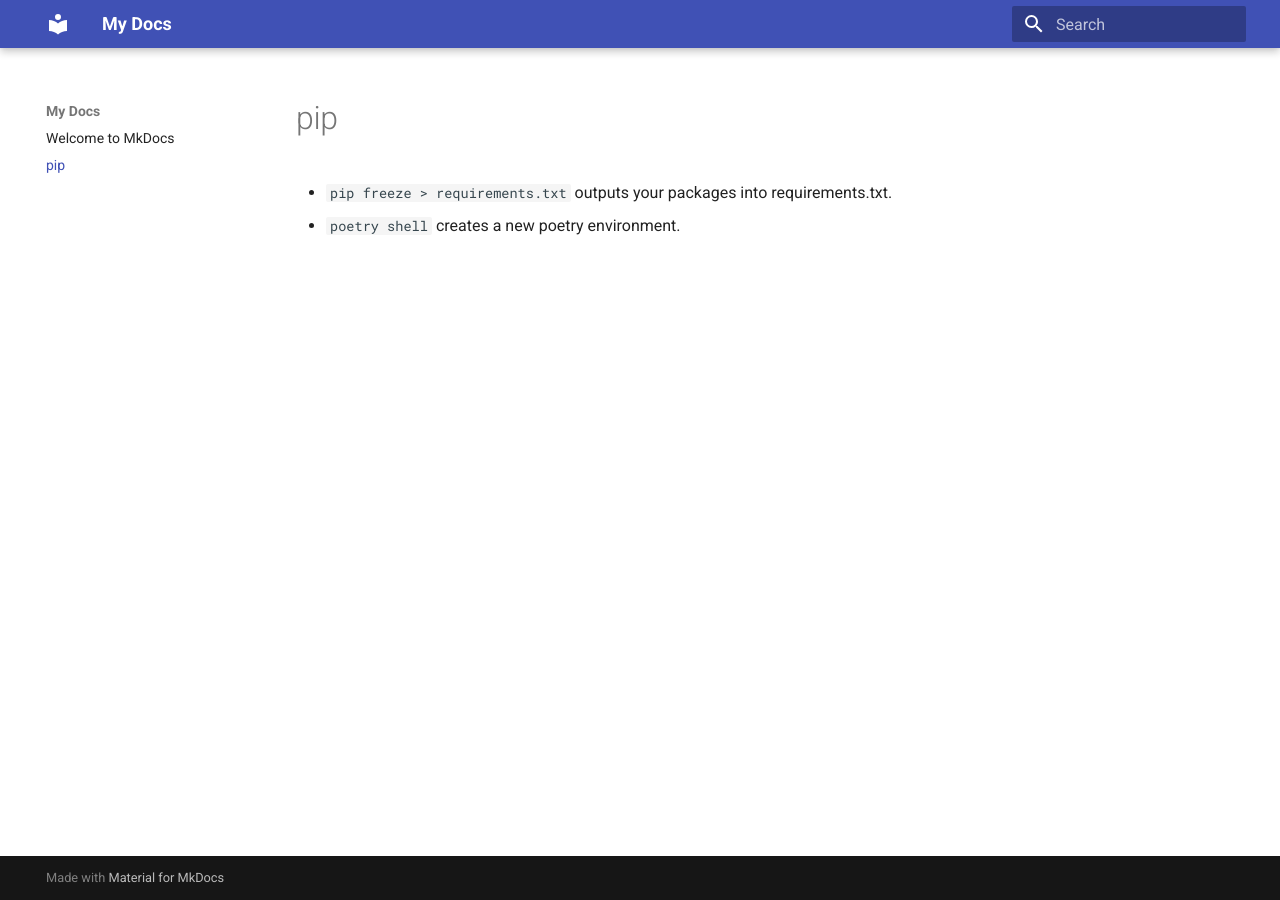
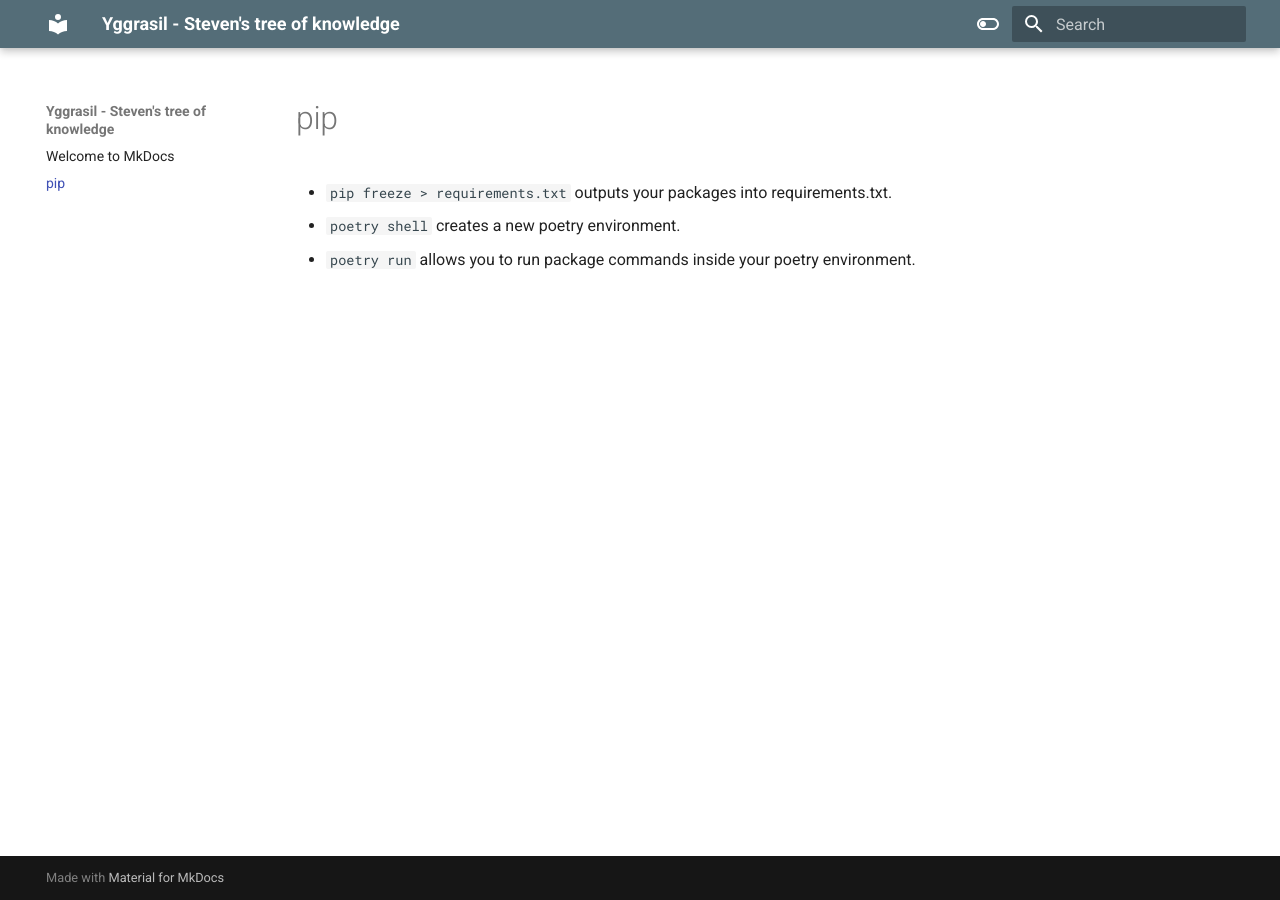
Before and after one commit to svanderweerd/codex, an MkDocs documentation site: the page built from docs/python-setup.md, in a window 1280 px wide. Built offline with MkDocs 1.6.1 and Material for MkDocs 9.7.7, drawn with Linux system fonts in a browser that asks for light colours.

```diff
--- a/docs/python-setup.md
+++ b/docs/python-setup.md
@@ -2,3 +2,4 @@
 
 * `pip freeze > requirements.txt` outputs your packages into requirements.txt.
 * `poetry shell` creates a new poetry environment.
+* `poetry run` allows you to run package commands inside your poetry environment.
--- a/mkdocs.yml
+++ b/mkdocs.yml
@@ -1,4 +1,36 @@
-site_name: My Docs
+site_name: Yggrasil - Steven's tree of knowledge
+
+plugins:
+  - search
+  - autolinks
+  - git-revision-date-localized:
+      type: timeago
+  - minify:
+      minify_html: true
+  - section-index
 
 theme:
   name: material
+  features:
+    - navigation.instant
+    - navigation.top
+    - content.code.annotate
+    - search.suggest
+    - search.highlight
+  palette:
+    # light mode
+    - media: '(prefers-color-scheme: light)'
+      scheme: default
+      primary: blue grey
+      accent: light blue
+      toggle:
+        icon: material/toggle-switch-off-outline
+        name: Switch to dark mode
+    # dark mode
+    - media: '(prefers-color-scheme: dark)'
+      scheme: slate
+      primary: blue grey
+      accent: light blue
+      toggle:
+        icon: material/toggle-switch
+        name: Switch to light mode
--- a/pyproject.toml
+++ b/pyproject.toml
@@ -10,6 +10,10 @@ readme = "README.md"
 python = "^3.10"
 mkdocs = "^1.4.2"
 mkdocs-material = "^8.5.10"
+mkdocs-section-index = "^0.3.4"
+mkdocs-autolinks-plugin = "^0.6.0"
+mkdocs-git-revision-date-localized-plugin = "^1.1.0"
+mkdocs-minify-plugin = "^0.6.1"
 
 
 [build-system]
```
Also changed, not shown: 1 other file.
